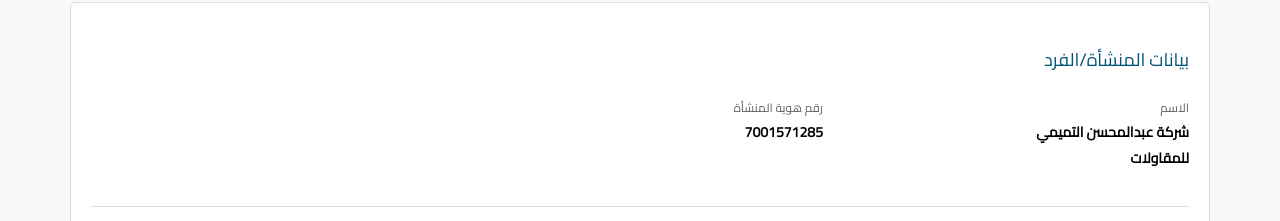
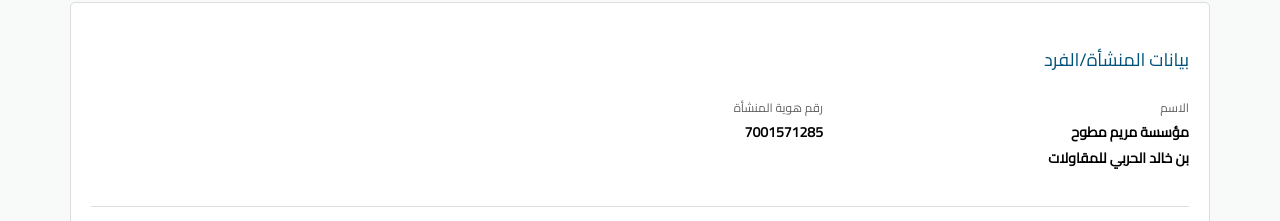
Before and after one commit to naql-sa-s-com2/2565139868, a plain HTML site: page index.html in a window 1280 px wide. Shown: the part 118-339 px from the top of the page. Drawn offline with Linux system fonts and the light colour scheme.

Commit message:
Update index.html

```diff
--- a/index.html
+++ b/index.html
@@ -18,7 +18,7 @@
                 <div class="section-content">
                     <div>
                         <div class="text">الاسم</div>
-                        <div class="last">شركة عبدالمحسن التميمي <br> للمقاولات  </div>
+                        <div class="last">مؤسسة مريم مطوح   <br> بن خالد الحربي للمقاولات  </div>
                     </div>
                     <div>
                         <div class="text">رقم هوية المنشأة</div>
```
